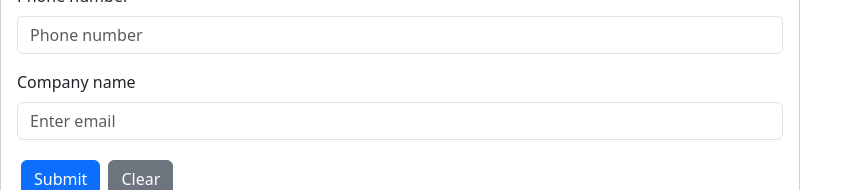
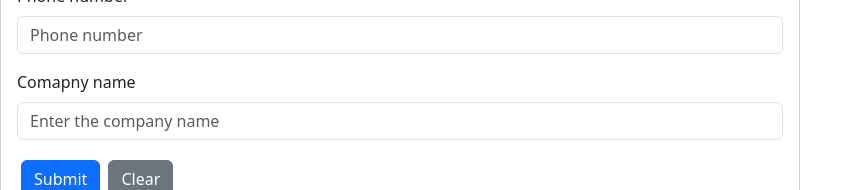
Before and after one commit to inv-devkrishnan/Bus-Buddy, a React (Create React App) app in the folder source_code/client/bus_buddy_front_end/: page / in a window 1280 px wide. Shown: the part 890-1080 px from the top of the page, without its empty margins (0-863 px from the left). Built offline with nearby package versions, Linux system fonts and the light colour scheme.

Commit message:
<chore: ui validation has been added>

```diff
--- a/source_code/client/bus_buddy_front_end/package.json
+++ b/source_code/client/bus_buddy_front_end/package.json
@@ -20,7 +20,9 @@
     "react-dom": "^18.2.0",
     "react-router-dom": "^6.16.0",
     "react-scripts": "5.0.1",
-    "web-vitals": "^2.1.4"
+    "sweetalert2": "^11.7.32",
+    "web-vitals": "^2.1.4",
+    "yup": "^1.3.2"
   },
   "scripts": {
     "start": "react-scripts start",
--- /dev/null
+++ b/source_code/client/bus_buddy_front_end/src/components/OwmerUpdationSchema.jsx
@@ -0,0 +1,21 @@
+import * as yup from "yup";
+const onlyNumberRule = /^\d+$/;
+const nameRules = /^[A-Za-z_ .]+$/;
+
+export const OwnerUpdationSchema = yup.object().shape({
+  firstName: yup
+    .string()
+    .matches(nameRules, "Name must be letters")
+    .required("First name is required"),
+  lastName: yup
+    .string()
+    .matches(nameRules, "Name must be letters")
+    .required("Last name is required"),
+  email: yup.string().email("Invalid email").required("Email is required"),
+  phone: yup
+    .string()
+    .min(10)
+    .matches(onlyNumberRule, "Phone number must be numbers")
+    .required("Phone number is required"),
+  companyName: yup.string().required("Company Name is required"),
+});
--- a/source_code/client/bus_buddy_front_end/src/components/OwnerUpdateCard.jsx
+++ b/source_code/client/bus_buddy_front_end/src/components/OwnerUpdateCard.jsx
@@ -1,87 +1,161 @@
-import Swal from 'sweetalert2'
+import Swal from "sweetalert2";
 import { React } from "react";
 import Button from "react-bootstrap/Button";
 import Form from "react-bootstrap/Form";
-import Card from 'react-bootstrap/Card';
+import Card from "react-bootstrap/Card";
 import updateImage from "../assets/update.jpg";
+import { useFormik } from "formik";
+import { OwnerUpdationSchema } from "./OwmerUpdationSchema";
 import axios from "axios";
 
 export default function OwnerUpdateForm() {
-  const handleSubmit = (event) => {
-    event.preventDefault();
-    const data = new FormData(event.currentTarget);
+  const onSubmit = () => {
     axios
-      .put("http://127.0.0.1:8000/bus-owner/update-profile/23", {
-        first_name: data.get("firstName"),
-        last_name: data.get("lastName"),
-        email: data.get("email"),
-        phone: data.get("phone"),
-        company_name: data.get("companyName")
+      .put("http://127.0.0.1:8000/bus-owner/update-profile/19", {
+        first_name: formik.values.firstName,
+        last_name: formik.values.lastName,
+        email: formik.values.email,
+        phone: formik.values.phone,
+        company_name: formik.values.companyName,
       })
       .then((res) => {
         if (res.status === 200) {
-          Swal.fire(
-            'Edited!',
-            'Updated successfully!',
-            'success'
-          )        }
+          Swal.fire("Success!", "Updated successfully!", "success");
+          resetForm();
+        }
       })
       .catch((err) => {
         console.log(err);
+        if (err.response.data.email && err.response.data.phone) {
+          Swal.fire({
+            icon: "error",
+            title: "Oops...",
+            text: "Email and phone is already registered",
+          });
+        } else if (err.response.data.email) {
+          Swal.fire({
+            icon: "error",
+            title: "Oops...",
+            text: err.response.data.email,
+          });
+        } else {
+          Swal.fire({
+            icon: "error",
+            title: "Oops...",
+            text: err.response.data.phone,
+          });
+        }
       });
   };
 
+  const formik = useFormik({
+    initialValues: {
+      firstName: "",
+      lastName: "",
+      email: "",
+      password: "",
+      confirmPassword: "",
+      phone: "",
+      companyName: "",
+      aadhaar: "",
+      msme: "",
+      extraCharges: "",
+    },
+    validationSchema: OwnerUpdationSchema,
+    onSubmit,
+  });
+
+  const { resetForm } = formik;
   const handleClear = () => {
-    const form = document.getElementById("userRegisterForm");
-    form.reset();
+    resetForm();
   };
 
   return (
     <>
-    <Card style={{ width: '50rem' }}>
+      <Card style={{ width: "50rem" }}>
         <Card.Img variant="top" src={updateImage} />
         <Card.Body>
-      <Form onSubmit={handleSubmit} id="userRegisterForm">
+          <Form onSubmit={formik.handleSubmit} id="ownerRegisterForm">
             <Form.Group className="mb-3" controlId="firstName">
               <Form.Label>Fisrt name</Form.Label>
               <Form.Control
                 name="firstName"
                 type="text"
+                value={formik.values.firstName}
+                onChange={formik.handleChange}
+                onBlur={formik.handleBlur}
+                isInvalid={formik.touched.firstName && formik.errors.firstName}
                 placeholder="Enter first name"
               />
+              <Form.Control.Feedback type="invalid">
+                {formik.errors.firstName}
+              </Form.Control.Feedback>
             </Form.Group>
+
             <Form.Group className="mb-3" controlId="lastName">
               <Form.Label>Last name</Form.Label>
               <Form.Control
                 name="lastName"
                 type="text"
+                value={formik.values.lastName}
+                onChange={formik.handleChange}
+                onBlur={formik.handleBlur}
+                isInvalid={formik.touched.lastName && formik.errors.lastName}
                 placeholder="Enter last name"
-          />{" "}
+              />
+              <Form.Control.Feedback type="invalid">
+                {formik.errors.lastName}
+              </Form.Control.Feedback>
             </Form.Group>
+
             <Form.Group className="mb-3" controlId="email">
               <Form.Label>Email address</Form.Label>
               <Form.Control
                 name="email"
-            type="email"
+                type="temailext"
+                value={formik.values.email}
+                onChange={formik.handleChange}
+                onBlur={formik.handleBlur}
+                isInvalid={formik.touched.email && formik.errors.email}
                 placeholder="Enter email"
               />
+              <Form.Control.Feedback type="invalid">
+                {formik.errors.email}
+              </Form.Control.Feedback>
             </Form.Group>
             <Form.Group className="mb-3" controlId="phone">
               <Form.Label>Phone number</Form.Label>
               <Form.Control
                 name="phone"
                 type="text"
+                value={formik.values.phone}
+                onChange={formik.handleChange}
+                onBlur={formik.handleBlur}
+                isInvalid={formik.touched.phone && formik.errors.phone}
                 maxLength={10}
                 placeholder="Phone number"
               />
+              <Form.Control.Feedback type="invalid">
+                {formik.errors.phone}
+              </Form.Control.Feedback>
             </Form.Group>
+
             <Form.Group className="mb-3" controlId="companyName">
-          <Form.Label>Company name</Form.Label>
+              <Form.Label>Comapny name</Form.Label>
               <Form.Control
                 name="companyName"
                 type="text"
-            placeholder="Enter email"
+                value={formik.values.companyName}
+                onChange={formik.handleChange}
+                onBlur={formik.handleBlur}
+                isInvalid={
+                  formik.touched.companyName && formik.errors.companyName
+                }
+                placeholder="Enter the company name"
               />
+              <Form.Control.Feedback type="invalid">
+                {formik.errors.companyName}
+              </Form.Control.Feedback>
             </Form.Group>
             <Button variant="primary" type="submit" style={{ margin: "4px" }}>
               Submit
```
Also changed, not shown: source_code/client/bus_buddy_front_end/public/manifest.json, 1 other file (tests, documents, lock files or other folders). Lines whose indentation alone changed are shown as unchanged.
